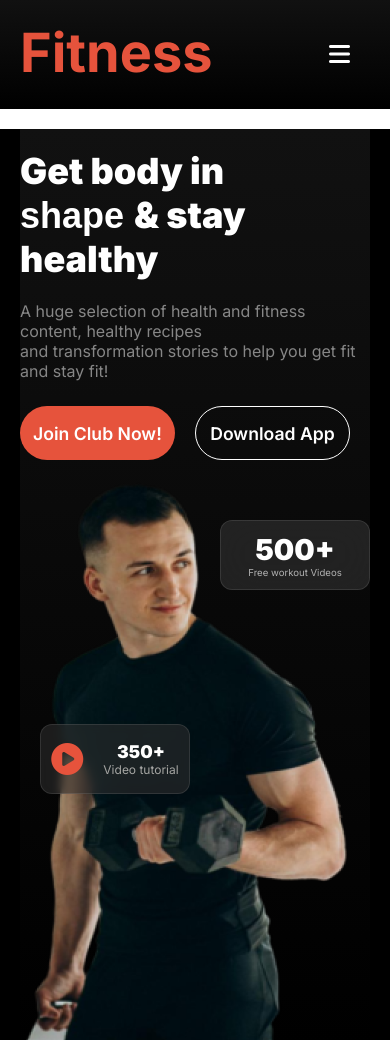
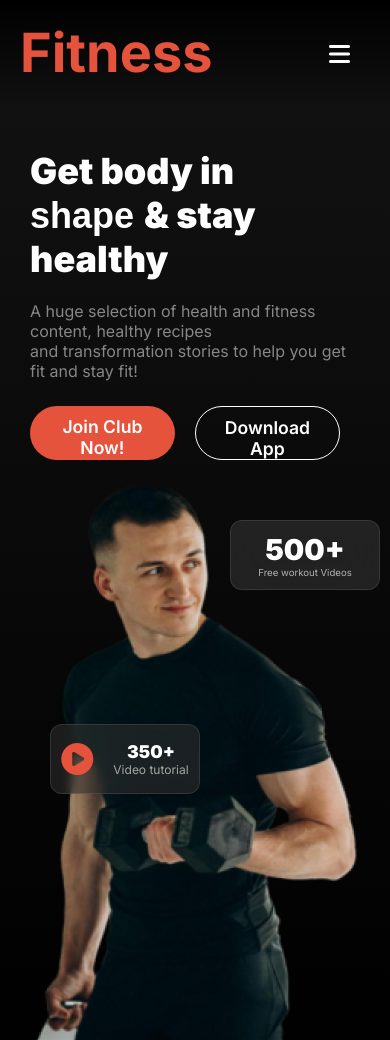
Before and after one commit to iamemon21/demo-assinment-2, a plain HTML site: page index.html in a window 390 px wide. Shown: the top 1040 px of the page. Drawn offline with Linux system fonts and the light colour scheme; a web font is replaced by a local one.

Commit message:
banner sections proper responsive done

```diff
--- a/styles/responsive.css
+++ b/styles/responsive.css
@@ -42,18 +42,15 @@
         display: block;
 
     }
-
-    .banner-main {
-        margin: 20px;
-    }
-
     .banner-content {
         flex-direction: column;
-        width: auto;
+        width: calc(100% - 20px);
+        padding: 20px;
     }
 
     .banner-texts {
-        width: auto;
+        width: 100%;
+        /* margin: 0 20px; */
     }
 
     .banner-title {
--- a/styles/styles.css
+++ b/styles/styles.css
@@ -21,7 +21,7 @@ main {
     max-width: 1440px;
     /* border: 2px solid red; */
     margin: 0 auto;
-    background: black linear-gradient(180.00deg, rgb(17, 17, 17), rgba(119, 119, 119, 0) 100%);
+    background: black linear-gradient(0.00deg, rgb(17, 17, 17), rgba(119, 119, 119, 0) 100%);
 
 }
 
@@ -182,7 +182,8 @@ main {
     font-weight: 400;
     color: rgba(255, 255, 255, 0.65);
 }
-.play-2{
+
+.play-2 {
     display: none;
 }
 
```
